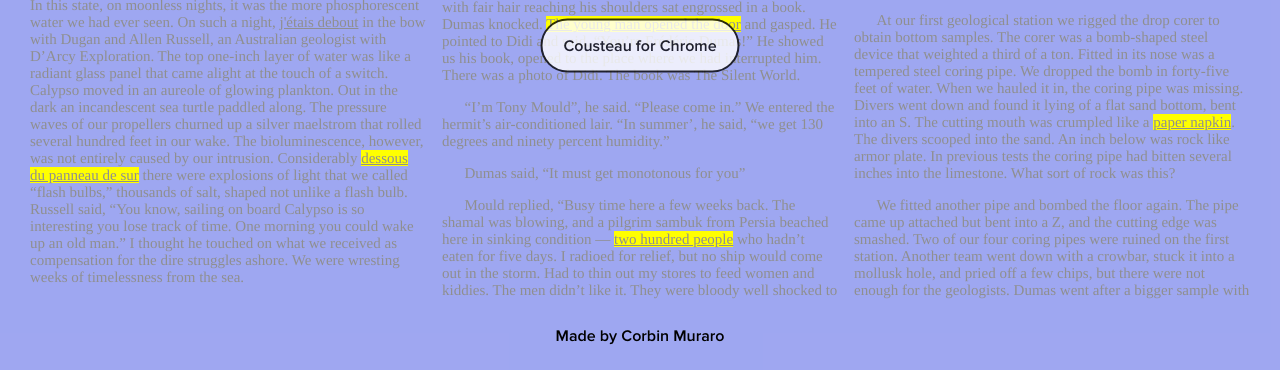
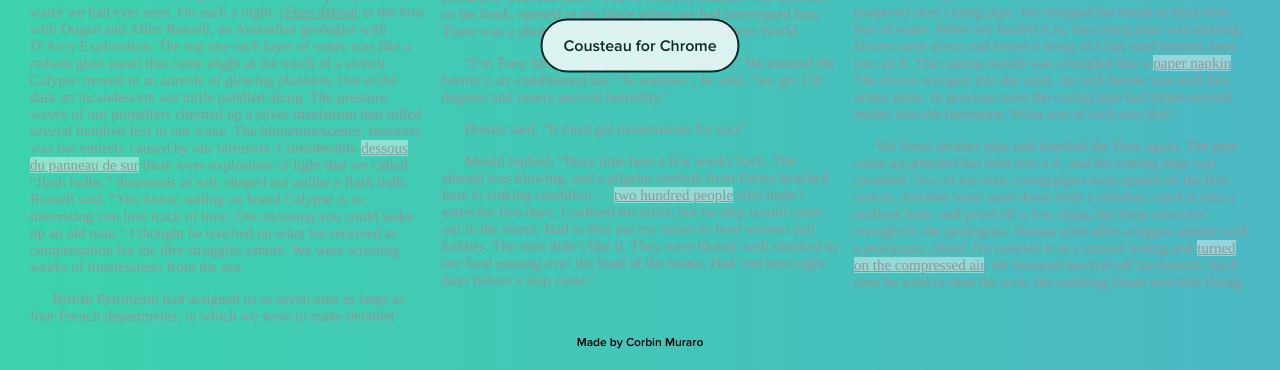
Before and after one commit to corbinmuraro/chrome-language-immersion, a browser extension: page cousteau/index.html in a window 1280 px wide. Shown: the part 430-800 px from the top of the page. Drawn offline with Linux system fonts and the light colour scheme.

Commit message:
Add gradient BG, improve readability

```diff
--- a/cousteau/css/main.css
+++ b/cousteau/css/main.css
@@ -21,9 +21,11 @@
 
 .container {
     height: 100%;
-    padding: 40px 30px;
+    padding: 30px 30px;
     box-sizing: border-box;
-    background: rgba(45,64,224,0.46);
+    background: #4CB8C4; /* fallback for old browsers */
+    background: -webkit-linear-gradient(to left, #4CB8C4 , #3CD3AD); /* Chrome 10-25, Safari 5.1-6 */
+    background: linear-gradient(to left, #4CB8C4 , #3CD3AD); /* W3C, IE 10+/ Edge, Firefox 16+, Chrome 26+, Opera 12+, Safari 7+ */
 }
 
 .header-block {
@@ -71,7 +73,6 @@
     color: #000000;
 }
 
-
 .background-text {
     height: 98%;
     -webkit-column-count: 1;
@@ -88,8 +89,8 @@
 .background-text p {
     text-indent: 1.5em;
     font-family: Times;
-    font-size: 15px;
-    color: #8F8F8F;
+    font-size: 14px;
+    color: #959595;
 }
 
 .background-text p:first-child {
@@ -98,7 +99,7 @@
 
 .beforeAnimation {
     text-decoration: underline;
-    background-color: #FFFF00;
+    background-color: rgba(255,255,255,0.4);
 }
 
 .afterAnimation {
@@ -114,7 +115,7 @@
     box-sizing: border-box;
     text-align: center;
     font-family: 'Proxima Nova Semibold';
-    font-size: 16px;
+    font-size: 12px;
 
 }
 
@@ -146,6 +147,10 @@
    		-moz-column-count: 3;
    		column-count: 3;
 	}
+
+    .background-text p {
+        font-size: 15px;
+    }
 }
 
 /* Larger than desktop */
```
Also changed, not shown: 1 other file.
